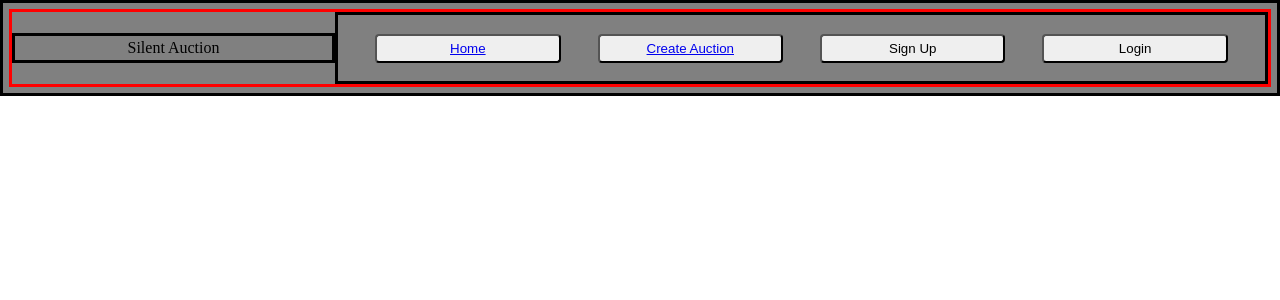
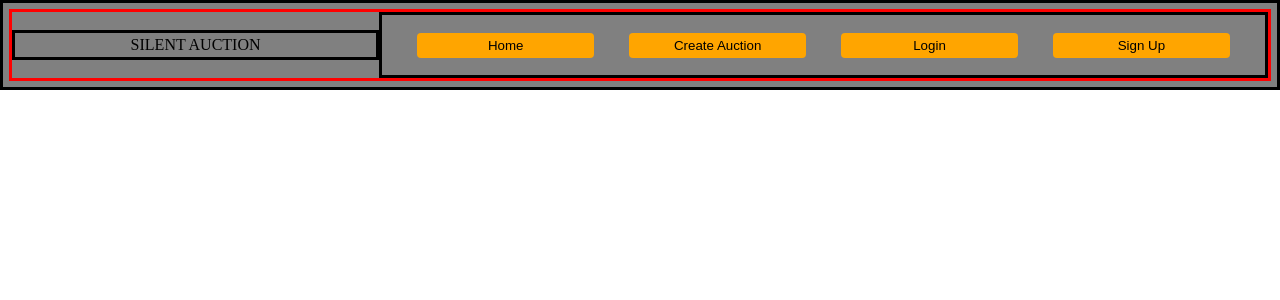
Before and after one commit to phmenard/frontend, a React (Create React App) app in the folder silent-auction/: page / in a window 1280 px wide. Shown: the top 300 px of the page. Built offline with nearby package versions, Linux system fonts and the light colour scheme.

Commit message:
added button/link less code

```diff
--- a/silent-auction/src/components/Header.js
+++ b/silent-auction/src/components/Header.js
@@ -7,14 +7,14 @@ const Header = () => {
        <Router>
    <div className="container-wrapper">
        <div className="container-navbar">
-           <h1>Silent Auction</h1>
+           <h1>SILENT AUCTION</h1>
 
            <nav className="navbar">
-            <Route path="/"></Route>
+            <Route exact path="/"></Route>
             <button><Link to="/">Home</Link></button>
             <button><Link to="/create">Create Auction</Link></button>
+            <button>Login</button>
             <button>Sign Up</button>
-            <button>Login</button>
            </nav>
        </div>
    </div>
--- a/silent-auction/src/css/index.css
+++ b/silent-auction/src/css/index.css
@@ -144,7 +144,7 @@ table {
 .container-wrapper .container-navbar h1 {
   padding: 4px;
   border: solid;
-  width: 25%;
+  width: 30%;
 }
 .container-wrapper .container-navbar .navbar {
   border: solid;
@@ -156,4 +156,10 @@ table {
   width: 20%;
   margin: 2%;
   border-radius: 4px;
+  background-color: orange;
+  border: orange;
 }
+.container-wrapper .container-navbar .navbar button a {
+  text-decoration: none;
+  color: black;
+}
--- a/silent-auction/src/less/Header.less
+++ b/silent-auction/src/less/Header.less
@@ -31,7 +31,7 @@
         h1 {
             padding: 4px;
             border: solid;
-            width: 25%;
+            width: 30%;
 
         }
 
@@ -45,6 +45,13 @@
                 width: 20%;
                 margin: 2%;
                 border-radius: 4px;
+                background-color: orange;
+                border: orange;
+
+                a{
+                    text-decoration: none;
+                    color: black;
+                }
             }
         }
     }
```
